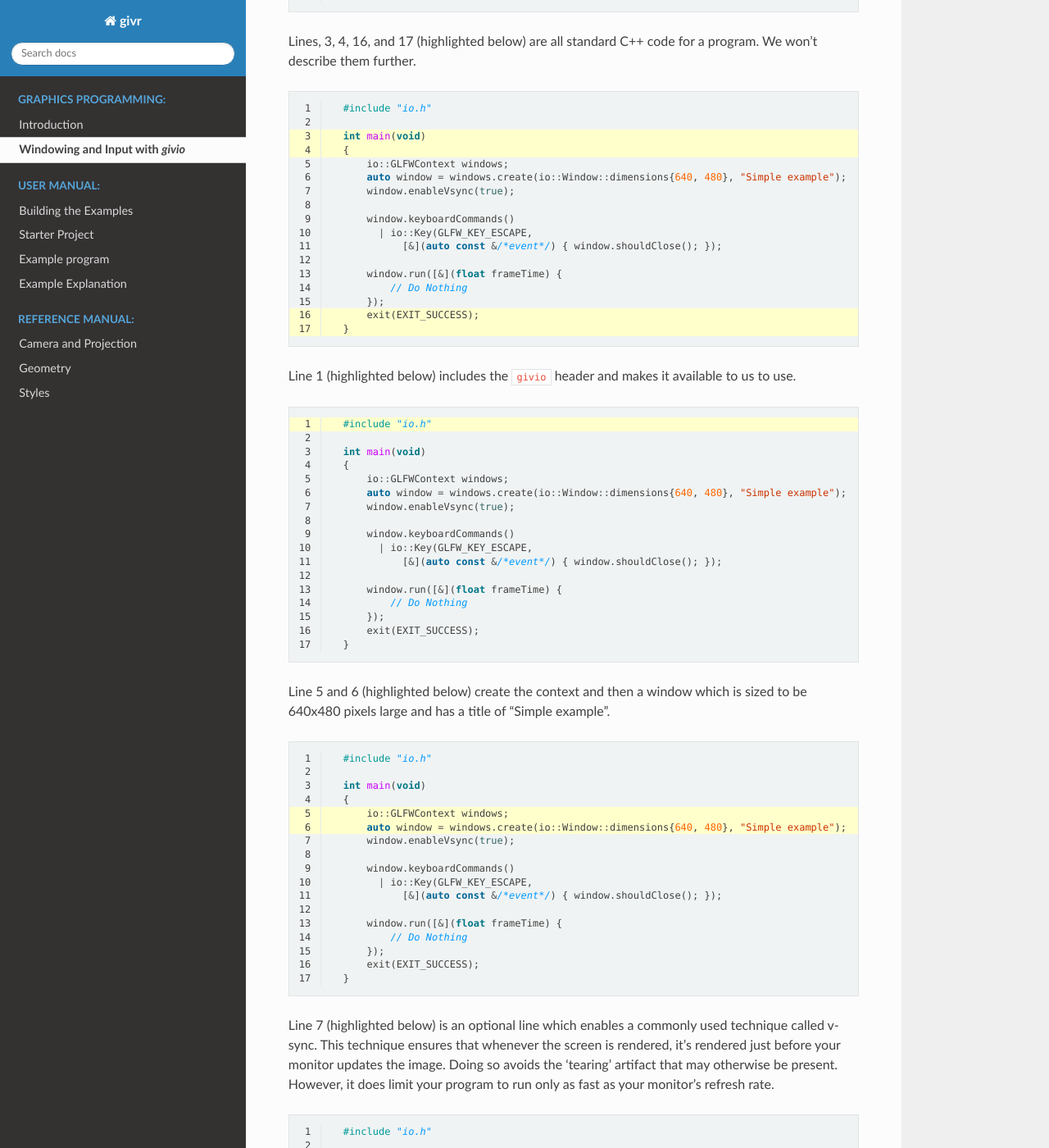
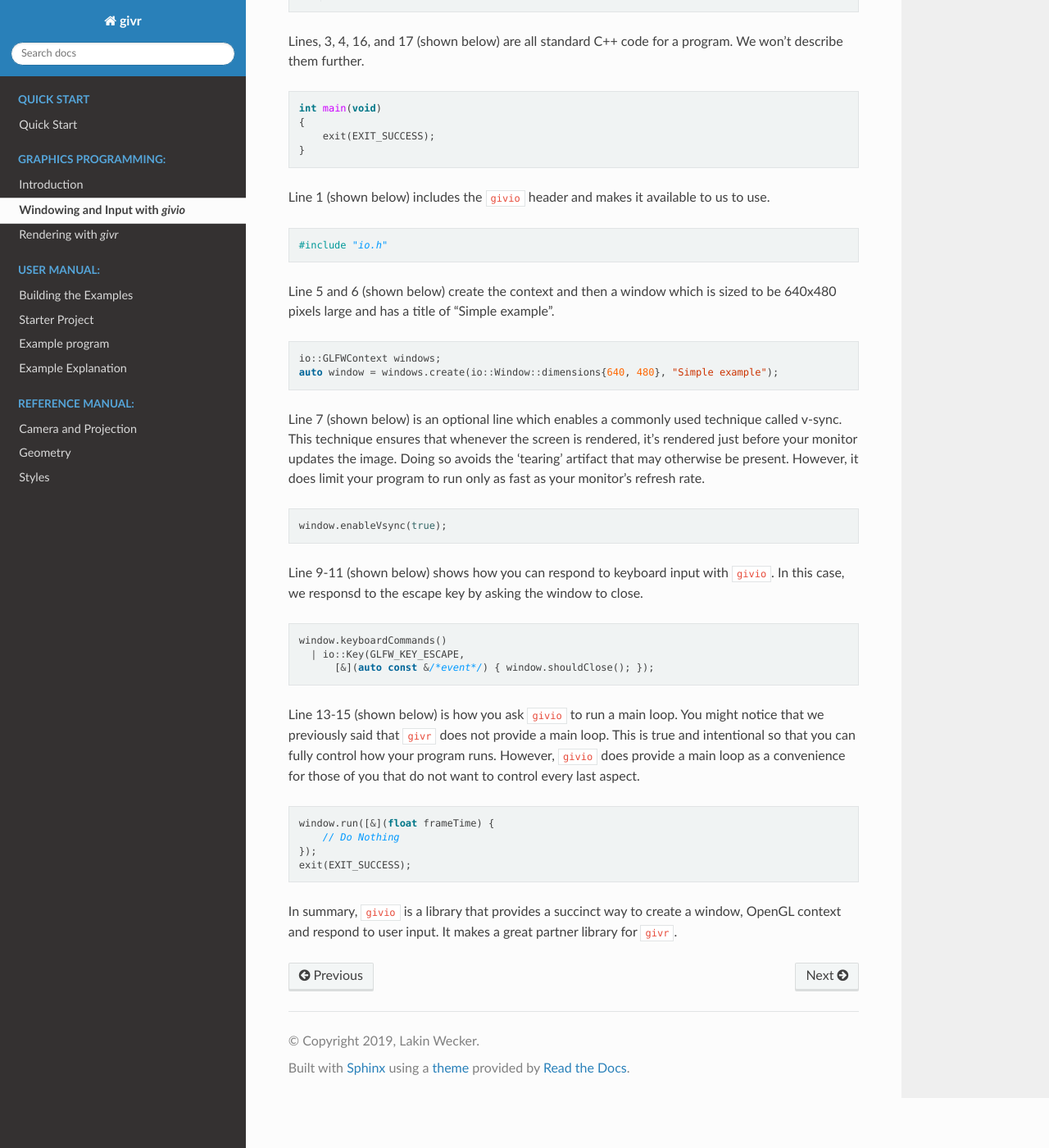
Before and after one commit to giv-lab/givr, a Sphinx documentation site: the page built from docs/source/gfx/windowing.rst, in a window 1280 px wide and 1400 px high, scrolled down 650 px. Shown: the whole window at 82% size. Built offline with Sphinx 7.4.7 and the Read the Docs theme 2.0.0, drawn with Linux system fonts in a browser that asks for light colours; formulas are drawn with MathJax 3; some of the changed text lies outside the part shown.

Commit message:
Updated documentation, much closer to being ready for review.

```diff
--- a/docs/source/gfx/windowing.rst
+++ b/docs/source/gfx/windowing.rst
@@ -34,167 +34,68 @@ escape key is pressed) and then show the window until the program is exited.
     }
 
 
-Lines, 3, 4, 16, and 17 (highlighted below) are all standard C++ code for
+Lines, 3, 4, 16, and 17 (shown below) are all standard C++ code for
 a program. We won't describe them further.
 
 
 .. code-block:: c++
-  :linenos:
-  :emphasize-lines: 3, 4, 16, 17
-
-    #include "io.h"
 
     int main(void)
     {
-        io::GLFWContext windows;
-        auto window = windows.create(io::Window::dimensions{640, 480}, "Simple example");
-        window.enableVsync(true);
-
-        window.keyboardCommands()
-          | io::Key(GLFW_KEY_ESCAPE,
-              [&](auto const &/*event*/) { window.shouldClose(); });
-
-        window.run([&](float frameTime) {
-            // Do Nothing
-        });
         exit(EXIT_SUCCESS);
     }
 
 
-Line 1 (highlighted below) includes the :code:`givio` header and makes it available to
+Line 1 (shown below) includes the :code:`givio` header and makes it available to
 us to use.
 
 .. code-block:: c++
-  :linenos:
-  :emphasize-lines: 1
 
     #include "io.h"
 
-    int main(void)
-    {
-        io::GLFWContext windows;
-        auto window = windows.create(io::Window::dimensions{640, 480}, "Simple example");
-        window.enableVsync(true);
 
-        window.keyboardCommands()
-          | io::Key(GLFW_KEY_ESCAPE,
-              [&](auto const &/*event*/) { window.shouldClose(); });
-
-        window.run([&](float frameTime) {
-            // Do Nothing
-        });
-        exit(EXIT_SUCCESS);
-    }
-
-
-Line 5 and 6 (highlighted below) create the context and then a window which is sized to be
+Line 5 and 6 (shown below) create the context and then a window which is sized to be
 640x480 pixels large and has a title of "Simple example".
 
 .. code-block:: c++
-  :linenos:
-  :emphasize-lines: 5, 6
 
-    #include "io.h"
-
-    int main(void)
-    {
         io::GLFWContext windows;
         auto window = windows.create(io::Window::dimensions{640, 480}, "Simple example");
-        window.enableVsync(true);
-
-        window.keyboardCommands()
-          | io::Key(GLFW_KEY_ESCAPE,
-              [&](auto const &/*event*/) { window.shouldClose(); });
-
-        window.run([&](float frameTime) {
-            // Do Nothing
-        });
-        exit(EXIT_SUCCESS);
-    }
 
 
-Line 7 (highlighted below) is an optional line which enables a commonly used technique
+Line 7 (shown below) is an optional line which enables a commonly used technique
 called v-sync.  This technique ensures that whenever the screen is rendered, it's rendered
 just before your monitor updates the image. Doing so avoids the 'tearing' artifact that may
 otherwise be present.  However, it does limit your program to run only as fast as your
 monitor's refresh rate.
 
 .. code-block:: c++
-  :linenos:
-  :emphasize-lines: 7
 
-    #include "io.h"
+        window.enableVsync(true);
 
-    int main(void)
-    {
-        io::GLFWContext windows;
-        auto window = windows.create(io::Window::dimensions{640, 480}, "Simple example");
-        window.enableVsync(true);
+
+Line 9-11 (shown below) shows how you can respond to keyboard input with
+:code:`givio`. In this case, we responsd to the escape key by asking the window to close.
+
+.. code-block:: c++
 
         window.keyboardCommands()
           | io::Key(GLFW_KEY_ESCAPE,
               [&](auto const &/*event*/) { window.shouldClose(); });
 
-        window.run([&](float frameTime) {
-            // Do Nothing
-        });
-        exit(EXIT_SUCCESS);
-    }
 
-
-Line 9-11 (highlighted below) shows how you can respond to keyboard input with
-:code:`givio`. In this case, we responsd to the escape key by asking the window to close.
-
-.. code-block:: c++
-  :linenos:
-  :emphasize-lines: 9, 10, 11
-
-    #include "io.h"
-
-    int main(void)
-    {
-        io::GLFWContext windows;
-        auto window = windows.create(io::Window::dimensions{640, 480}, "Simple example");
-        window.enableVsync(true);
-
-        window.keyboardCommands()
-          | io::Key(GLFW_KEY_ESCAPE,
-              [&](auto const &/*event*/) { window.shouldClose(); });
-
-        window.run([&](float frameTime) {
-            // Do Nothing
-        });
-        exit(EXIT_SUCCESS);
-    }
-
-
-Line 13-15 (highlighted below) is how you ask :code:`givio` to run a main loop.
+Line 13-15 (shown below) is how you ask :code:`givio` to run a main loop.
 You might notice that we previously said that :code:`givr` does not provide a main loop.
 This is true and intentional so that you can fully control how your program runs.
 However, :code:`givio` does provide a main loop as a convenience for those of you
 that do not want to control every last aspect.
 
 .. code-block:: c++
-  :linenos:
-  :emphasize-lines: 13, 14, 15
-
-    #include "io.h"
-
-    int main(void)
-    {
-        io::GLFWContext windows;
-        auto window = windows.create(io::Window::dimensions{640, 480}, "Simple example");
-        window.enableVsync(true);
-
-        window.keyboardCommands()
-          | io::Key(GLFW_KEY_ESCAPE,
-              [&](auto const &/*event*/) { window.shouldClose(); });
 
         window.run([&](float frameTime) {
             // Do Nothing
         });
         exit(EXIT_SUCCESS);
-    }
 
 
 In summary, :code:`givio` is a library that provides a succinct way to create a window,
--- /dev/null
+++ b/docs/source/quick-start/quick-start.rst
@@ -0,0 +1,54 @@
+Quick Start
+============
+.. highlight:: c++
+
+You must have a compiler which can compile C++17. Thankfully, most
+recent compilers release in the past couple of years (written late 2019)
+will do a sufficient job for givr.
+
+
+Step 1: Download givr.h
+-----------------------
+givr is distributed as two files, :code:`givr.h` which you include in your programs and a :code:`givr.cpp` which you must compile and link with your programs.
+
+They can be downloaded here:
+
+ * `givr.h <https://gitlab.cpsc.ucalgary.ca/graphics-interaction-visualization/givr/raw/master/build/givr.h>`_
+ * `givr.cpp <https://gitlab.cpsc.ucalgary.ca/graphics-interaction-visualization/givr/raw/master/build/givr.cpp>`_
+
+Step 2: Setup windowing
+-----------------------
+You can use any windowing library with givr. For the quickstart, we will assume you have :code:`glfw3` installed and available to your compiler. There are many ways to do this. We recommend (vcpkg) <https://github.com/Microsoft/vcpkg>. You will also need a method for initalizing the OpenGL libraries. For this quickstart, we will use :code:`glad` which may also be installed via :code:`vcpkg`.
+
+Finally, we will also use a set of helpers that wraps glad and glfw3 into a simpler API. This library is called :code:`givio` and is available here:
+
+* `io.h <https://gitlab.cpsc.ucalgary.ca/graphics-interaction-visualization/givr/raw/master/examples/libs/io.h>`_
+
+
+Step 3: Your main program
+-------------------------
+You will need a main.cpp to run your program. You can write your own or start from this simple example of a triangle:
+
+ * `triangle.cpp <https://gitlab.cpsc.ucalgary.ca/graphics-interaction-visualization/givr/raw/master/examples/bin-src/triangle.cpp>`_
+
+Step 3: (Optional) Download an example project
+----------------------------------------------
+As a convenience, we have provided an example project which has all these things already included and setup.  You can download it here:
+
+* `example-project <https://gitlab.cpsc.ucalgary.ca/lakin.wecker/givr-simple-project/-/archive/master/givr-simple-project-master.zip>`_
+
+
+Step 4: Compilation
+-------------------
+There are many different compilers, build systems and IDEs that you can use to do graphics programming. Visual Studio, CLion, X-Code, cmake, g++, clang etc. etc.  Any version of these that is recent enough will work with givr.
+
+More in depth compilation guidance is given in the :ref:`user-manual` section of the User Manual.
+If you use the above example project and you have cmake installed and available on the command line, then you can issue these commands from the root directory to build the example.
+
+.. code-block:: bash
+  :linenos:
+
+    cmake -H. -Bbuild -DCMAKE_BUILD_TYPE=Release
+    cmake --build build
+
+    ./build/simple
--- a/docs/source/user-manual.rst
+++ b/docs/source/user-manual.rst
@@ -1,3 +1,5 @@
+.. _user-manual:
+
 Building the Examples
 =====================
 .. highlight:: bash
```
Also changed, not shown: docs/source/gfx/givr.rst (added, +114 -0 lines), docs/source/index.rst (+14 -6 lines), 2 other files.
